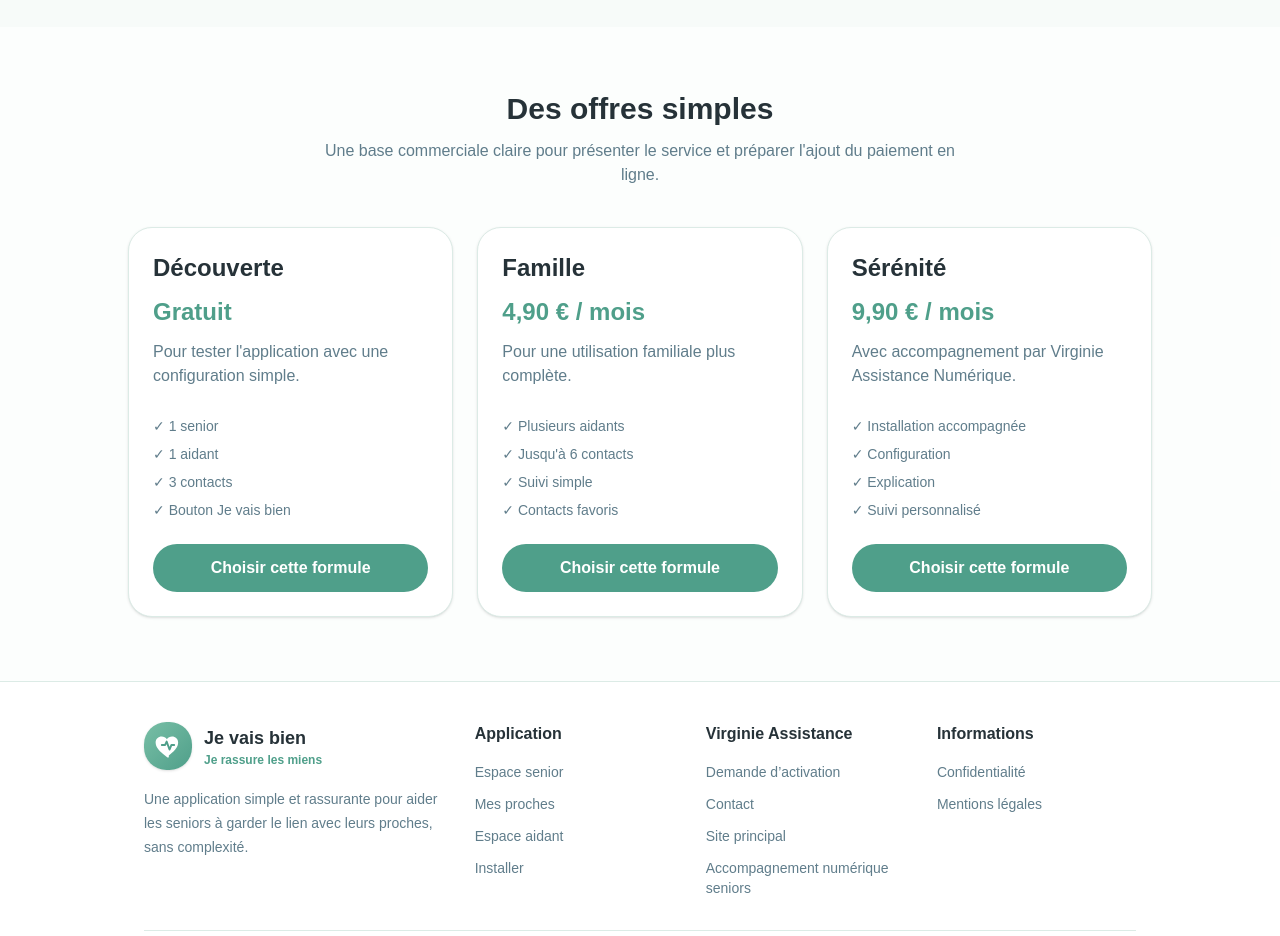
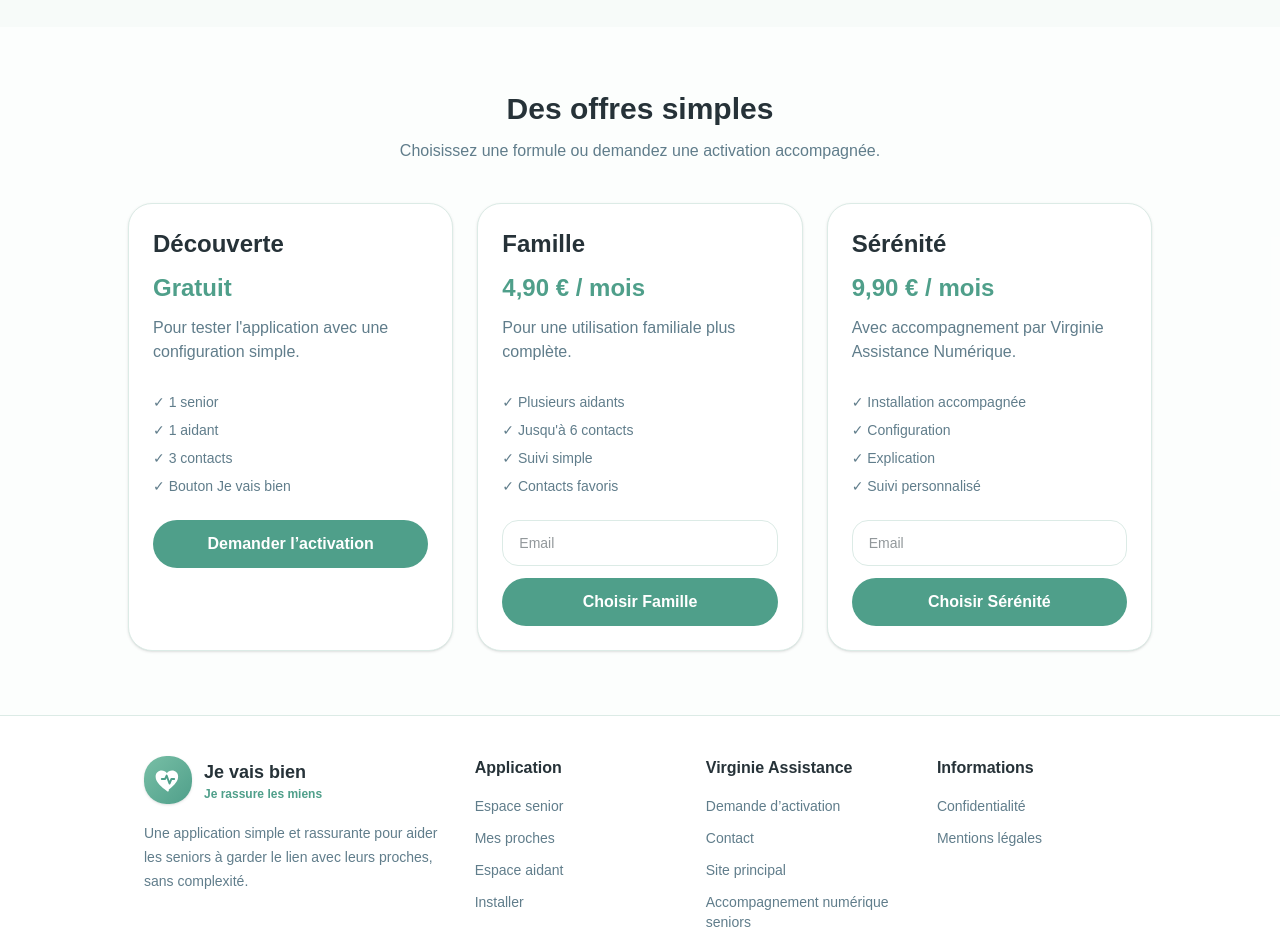
Before and after one commit to Virginie17/jevaisbien, a Next.js app: page / in a window 1280 px wide. Shown: the part 780-1716 px from the top of the page. Built offline with nearby package versions, Linux system fonts and the light colour scheme.

Commit message:
Connect homepage plans to Stripe checkout

```diff
--- a/app/page.tsx
+++ b/app/page.tsx
@@ -1,6 +1,7 @@
 import Link from "next/link";
 import AppHeader from "@/components/AppHeader";
 import AppFooter from "@/components/AppFooter";
+import CheckoutButton from "@/components/CheckoutButton";
 
 const steps = [
   { title: "1. Je clique", text: "Le senior appuie sur le bouton Je vais bien depuis un écran très simple." },
@@ -61,7 +62,7 @@ export default function HomePage() {
           <div className="text-center">
             <h2 className="text-3xl font-bold text-[#263238]">Des offres simples</h2>
             <p className="mx-auto mt-3 max-w-2xl text-[#607D8B]">
-              Une base commerciale claire pour présenter le service et préparer l'ajout du paiement en ligne.
+              Choisissez une formule ou demandez une activation accompagnée.
             </p>
           </div>
 
@@ -74,9 +75,13 @@ export default function HomePage() {
                 <ul className="mt-5 space-y-2 text-sm text-[#607D8B]">
                   {plan.features.map((feature) => <li key={feature}>✓ {feature}</li>)}
                 </ul>
-                <Link href="/activation" className="mt-6 flex min-h-12 items-center justify-center rounded-full bg-[#4F9F8A] px-5 font-semibold text-white hover:bg-[#428B78]">
-                  Choisir cette formule
-                </Link>
+                {plan.name === "Découverte" ? (
+                  <Link href="/activation" className="mt-6 flex min-h-12 items-center justify-center rounded-full bg-[#4F9F8A] px-5 font-semibold text-white hover:bg-[#428B78]">
+                    Demander l’activation
+                  </Link>
+                ) : (
+                  <CheckoutButton planName={plan.name} label={`Choisir ${plan.name}`} />
+                )}
               </div>
             ))}
           </div>
```
